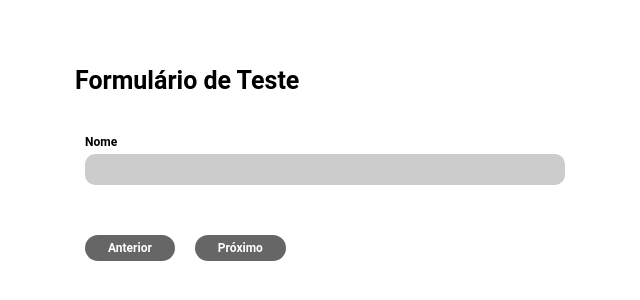
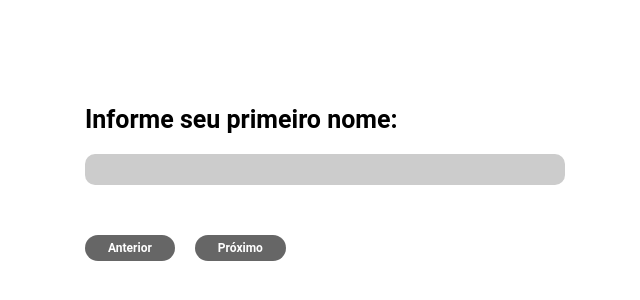
Before and after one commit to flavioms/form-step, a React (Create React App) app: page / in a window 1280 px wide. Shown: the part 232-532 px from the top of the page, without its empty margins (315-955 px from the left). Built offline with nearby package versions, Linux system fonts and the light colour scheme.

Commit message:
fix: step header

```diff
--- a/src/pages/Home/components/Step1/index.js
+++ b/src/pages/Home/components/Step1/index.js
@@ -8,8 +8,8 @@ function Step1() {
 
   return (
     <StepAnimated>
+      <h1>Informe seu primeiro nome:</h1>
       <Input
-        label="Nome"
         id="firstName"
         name="firstName"
         value={values.firstName}
--- a/src/pages/Home/components/Step2/index.js
+++ b/src/pages/Home/components/Step2/index.js
@@ -8,8 +8,8 @@ function Step2() {
 
   return (
     <StepAnimated>
+      <h1>Informe seu sobrenome:</h1>
       <Input
-        label="Sobrenome"
         id="lastName"
         name="lastName"
         value={values.lastName}
--- a/src/pages/Home/components/Step3/index.js
+++ b/src/pages/Home/components/Step3/index.js
@@ -7,7 +7,8 @@ function Step3() {
 
   return (
     <StepAnimated>
-      <h1>{`${values.firstName} ${values.lastName}`}</h1>
+      <h1>Nome Completo:</h1>
+      <h2>{`${values.firstName} ${values.lastName}`}</h2>
     </StepAnimated>
   );
 }
--- a/src/pages/Home/components/StepAnimated/styles.js
+++ b/src/pages/Home/components/StepAnimated/styles.js
@@ -6,4 +6,7 @@ export const Container = styled(motion.div)`
   margin: 3rem 0;
   border-radius: 1rem;
   padding: 1rem;
+  & > h1 {
+    margin-bottom: 2rem;
+  }
 `;
--- a/src/pages/Home/index.js
+++ b/src/pages/Home/index.js
@@ -51,7 +51,6 @@ function Home() {
       >
         {(props) => (
           <form>
-            <h1>Formulário de Teste</h1>
             <SwitchStep step={step} />
             <WrapperButtons>
               <Button type="button" onClick={prevStep} label="Anterior" />
```
Also changed, not shown: 1 other file (tests, documents, lock files or other folders).
